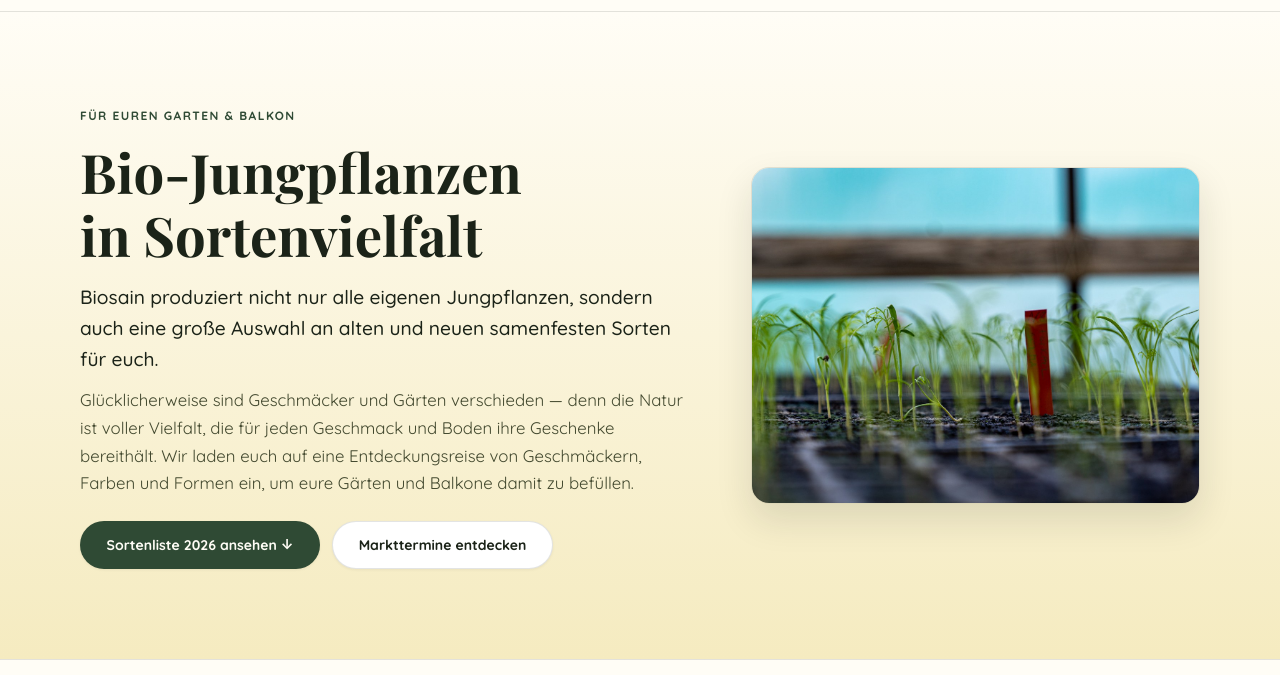
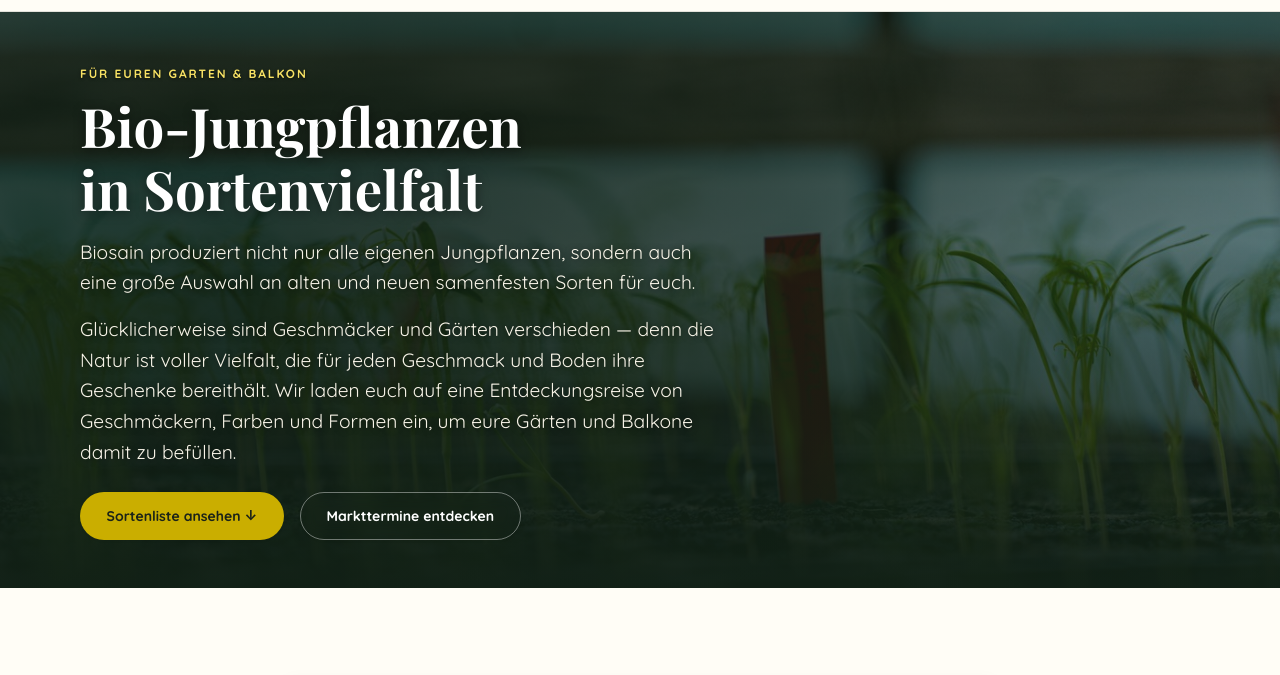
Before and after one commit to lazybird/biosain, an Astro site: page /jungpflanzen in a window 1280 px wide. Shown: the part 97-772 px from the top of the page. Built offline with nearby package versions, Linux system fonts and the light colour scheme; Astro itself is replaced by a stand-in of ours; a script that the page names is missing; a web font is replaced by a local one.

Commit message:
feat: hero avec image de fond sur toutes les pages

```diff
--- /dev/null
+++ b/src/components/PageHero.astro
@@ -0,0 +1,125 @@
+---
+interface Props {
+  image: string;
+  eyebrow: string;
+  title: string;
+  lead?: string;
+  imagePosition?: string;
+}
+
+const { image, eyebrow, title, lead, imagePosition = "center center" } = Astro.props;
+---
+
+<section class="page-hero">
+  <div
+    class="page-hero-bg"
+    aria-hidden="true"
+    style={`background-image: url('${image}'); background-position: ${imagePosition};`}
+  ></div>
+  <div class="page-hero-overlay" aria-hidden="true"></div>
+
+  <div class="container page-hero-container">
+    <div class="page-hero-content">
+      <span class="page-hero-eyebrow">{eyebrow}</span>
+      <h1 class="page-hero-title">{title}</h1>
+      {lead && <p class="page-hero-lead">{lead}</p>}
+      <slot />
+    </div>
+  </div>
+</section>
+
+<style>
+  .page-hero {
+    position: relative;
+    min-height: min(62vh, 560px);
+    display: flex;
+    align-items: center;
+    overflow: hidden;
+    background-color: #112015;
+    color: #FFFFFF;
+    padding-block: var(--space-12, 4rem);
+  }
+
+  .page-hero-bg {
+    position: absolute;
+    inset: 0;
+    background-size: cover;
+    background-attachment: fixed;
+    z-index: 0;
+    filter: saturate(1.08) brightness(0.95);
+  }
+
+  .page-hero-overlay {
+    position: absolute;
+    inset: 0;
+    background:
+      radial-gradient(
+        ellipse 80% 90% at 20% 50%,
+        rgba(17, 32, 21, 0.88) 0%,
+        rgba(17, 32, 21, 0.65) 55%,
+        rgba(17, 32, 21, 0.35) 100%
+      ),
+      linear-gradient(
+        180deg,
+        rgba(17, 32, 21, 0.60) 0%,
+        rgba(17, 32, 21, 0.25) 40%,
+        rgba(17, 32, 21, 0.70) 80%,
+        rgba(17, 32, 21, 0.95) 100%
+      );
+  }
+
+  .page-hero-container {
+    position: relative;
+    z-index: 2;
+  }
+
+  .page-hero-content {
+    max-width: 760px;
+  }
+
+  .page-hero-eyebrow {
+    display: inline-block;
+    font-size: var(--text-xs);
+    font-weight: var(--weight-bold);
+    text-transform: uppercase;
+    letter-spacing: 0.16em;
+    color: #F8E264;
+    text-shadow: 0 1px 3px rgba(0, 0, 0, 0.6);
+    margin-bottom: var(--space-3);
+  }
+
+  .page-hero-title {
+    color: #FFFFFF;
+    font-size: clamp(2.1rem, 5vw, 3.4rem);
+    line-height: 1.15;
+    margin-bottom: var(--space-4);
+    text-shadow: 0 2px 12px rgba(0, 0, 0, 0.45);
+  }
+
+  .page-hero-lead,
+  .page-hero-content :global(p) {
+    font-size: clamp(1rem, 2vw, 1.2rem);
+    color: #F7F3E7;
+    line-height: 1.6;
+    max-width: 640px;
+    text-shadow: 0 1px 6px rgba(0, 0, 0, 0.5);
+  }
+
+  .page-hero-content :global(.page-hero-actions) {
+    display: flex;
+    gap: var(--space-4);
+    flex-wrap: wrap;
+    margin-top: var(--space-6);
+  }
+
+  @media (max-width: 768px) {
+    .page-hero-bg {
+      background-attachment: scroll;
+    }
+
+    .page-hero-content :global(.page-hero-actions) {
+      flex-direction: column;
+      align-items: stretch;
+    }
+  }
+</style>
--- a/src/components/SolawiGauge.astro
+++ b/src/components/SolawiGauge.astro
@@ -62,6 +62,10 @@ const {
     gap: var(--space-3);
   }
 
+  .gauge-title-group .badge {
+    white-space: nowrap;
+  }
+
   .gauge-title {
     font-size: var(--text-base);
     color: var(--color-ink);
--- a/src/pages/jungpflanzen.astro
+++ b/src/pages/jungpflanzen.astro
@@ -1,45 +1,30 @@
 ---
 import BaseLayout from '../layouts/BaseLayout.astro';
+import PageHero from '../components/PageHero.astro';
 ---
 
 <BaseLayout
   title="Bio-Jungpflanzen am Wachtberg | Biosain"
   description="Samenfeste Jungpflanzen aus biologischem Anbau: Große Sortenvielfalt an Paradeisern, Paprika, Chili und Kräutern für Garten und Balkon. Sortenliste herunterladen."
 >
-  <!-- Hero Section -->
-  <section class="plants-hero section-padding">
-    <div class="container">
-      <div class="plants-hero-grid">
-        <div class="plants-hero-text">
-          <span class="eyebrow">Für euren Garten & Balkon</span>
-          <h1 class="plants-title">Bio-Jungpflanzen in Sortenvielfalt</h1>
-          <p class="plants-lead">
-            Biosain produziert nicht nur alle eigenen Jungpflanzen, sondern auch eine große Auswahl an alten und neuen samenfesten Sorten für euch.
-          </p>
-          <p class="plants-desc">
-            Glücklicherweise sind Geschmäcker und Gärten verschieden — denn die Natur ist voller Vielfalt, die für jeden Geschmack und Boden ihre Geschenke bereithält. Wir laden euch auf eine Entdeckungsreise von Geschmäckern, Farben und Formen ein, um eure Gärten und Balkone damit zu befüllen.
-          </p>
-
-          <div class="hero-actions">
-            <a href="#sortenliste" class="btn btn-primary">
-              Sortenliste 2026 ansehen ↓
-            </a>
-            <a href="#termine" class="btn btn-secondary">
-              Markttermine entdecken
-            </a>
-          </div>
-        </div>
-
-        <div class="plants-hero-media">
-          <img
-            src="/images/card-jungpflanzen.jpg"
-            alt="Kräftige samenfeste Jungpflanzen im Glashaus am Wachtberg"
-            class="plants-hero-img"
-          />
-        </div>
-      </div>
+  <PageHero
+    image="/images/card-jungpflanzen.jpg"
+    eyebrow="Für euren Garten & Balkon"
+    title="Bio-Jungpflanzen in Sortenvielfalt"
+    lead="Biosain produziert nicht nur alle eigenen Jungpflanzen, sondern auch eine große Auswahl an alten und neuen samenfesten Sorten für euch."
+  >
+    <p>
+      Glücklicherweise sind Geschmäcker und Gärten verschieden — denn die Natur ist voller Vielfalt, die für jeden Geschmack und Boden ihre Geschenke bereithält. Wir laden euch auf eine Entdeckungsreise von Geschmäckern, Farben und Formen ein, um eure Gärten und Balkone damit zu befüllen.
+    </p>
+    <div class="page-hero-actions">
+      <a href="#sortenliste" class="btn btn-gold">
+        Sortenliste ansehen ↓
+      </a>
+      <a href="#termine" class="btn btn-outline-white">
+        Markttermine entdecken
+      </a>
     </div>
-  </section>
+  </PageHero>
 
   <!-- Sortenliste Download Section -->
   <section class="section-padding sortenliste-section" id="sortenliste">
@@ -181,58 +166,6 @@ import BaseLayout from '../layouts/BaseLayout.astro';
 </BaseLayout>
 
 <style>
-  .plants-hero {
-    background: var(--gradient-hero);
-    border-bottom: 1px solid var(--color-border);
-  }
-
-  .plants-hero-grid {
-    display: grid;
-    grid-template-columns: 1.15fr 0.85fr;
-    gap: clamp(2rem, 5vw, 4rem);
-    align-items: center;
-  }
-
-  .plants-title {
-    margin-top: var(--space-2);
-    margin-bottom: var(--space-4);
-  }
-
-  .plants-lead {
-    font-size: 1.2rem;
-    line-height: 1.6;
-    color: var(--color-ink);
-    font-weight: var(--weight-medium);
-    margin-bottom: var(--space-3);
-  }
-
-  .plants-desc {
-    font-size: 1.05rem;
-    line-height: 1.65;
-    color: var(--color-ink-soft);
-    margin-bottom: var(--space-6);
-  }
-
-  .hero-actions {
-    display: flex;
-    gap: var(--space-3);
-    flex-wrap: wrap;
-  }
-
-  .plants-hero-media {
-    border-radius: var(--radius-lg);
-    overflow: hidden;
-    box-shadow: var(--shadow-lg);
-    border: 1px solid var(--color-border);
-    aspect-ratio: 4 / 3;
-  }
-
-  .plants-hero-img {
-    width: 100%;
-    height: 100%;
-    object-fit: cover;
-  }
-
   /* Sortenliste section */
   .sortenliste-section {
     background-color: var(--color-surface);
@@ -405,10 +338,6 @@ import BaseLayout from '../layouts/BaseLayout.astro';
   }
 
   @media (max-width: 900px) {
-    .plants-hero-grid {
-      grid-template-columns: 1fr;
-    }
-
     .market-cards-grid {
       grid-template-columns: 1fr;
     }
--- a/src/pages/solawi-bestaetigung.astro
+++ b/src/pages/solawi-bestaetigung.astro
@@ -1,5 +1,6 @@
 ---
 import BaseLayout from '../layouts/BaseLayout.astro';
+import PageHero from '../components/PageHero.astro';
 
 const bank = {
   kontoinhaber: "Jahbauer-Biosain",
@@ -17,15 +18,12 @@ const bank = {
   showBanner={false}
   noindex={true}
 >
-  <section class="section-padding confirmation-hero">
-    <div class="container container-narrow text-center">
-      <span class="eyebrow">Anmeldung erfolgreich</span>
-      <h1>Vielen Dank für deine Anmeldung!</h1>
-      <p class="lead">
-        Wir haben deine Anmeldung zum Ernteanteil 2026 erhalten. Um sie verbindlich zu machen, bitten wir dich, den Saisonbeitrag per Überweisung zu begleichen — alle Details dazu findest du unten.
-      </p>
-    </div>
-  </section>
+  <PageHero
+    image="/images/card-solawi.jpg"
+    eyebrow="Anmeldung erfolgreich"
+    title="Vielen Dank für deine Anmeldung!"
+    lead="Wir haben deine Anmeldung zum Ernteanteil 2026 erhalten. Um sie verbindlich zu machen, bitten wir dich, den Saisonbeitrag per Überweisung zu begleichen — alle Details dazu findest du unten."
+  />
 
   <section class="section-padding container container-narrow">
     <div class="payment-card">
@@ -150,17 +148,6 @@ const bank = {
 </script>
 
 <style>
-  .confirmation-hero {
-    padding-bottom: 0;
-  }
-
-  .lead {
-    font-size: 1.1rem;
-    color: var(--color-ink-soft);
-    max-width: 640px;
-    margin: var(--space-4) auto 0;
-  }
-
   .payment-card,
   .recap-card,
   .contact-card {
```
Also changed, not shown: src/layouts/LegalLayout.astro (+2 -16 lines), src/pages/solawi.astro (+12 -35 lines), src/pages/ueber-uns.astro (+7 -26 lines), src/pages/veranstaltungen.astro (+7 -26 lines).
